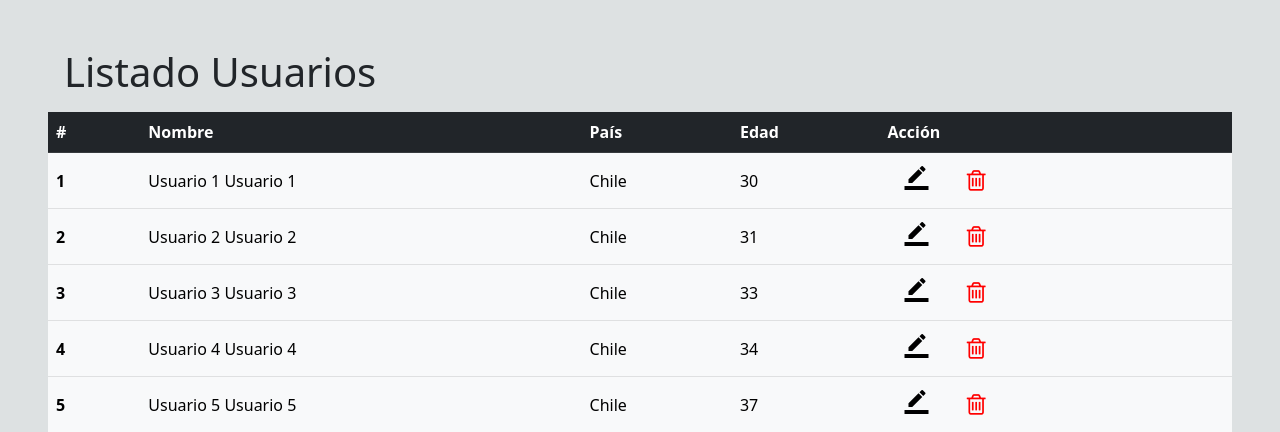
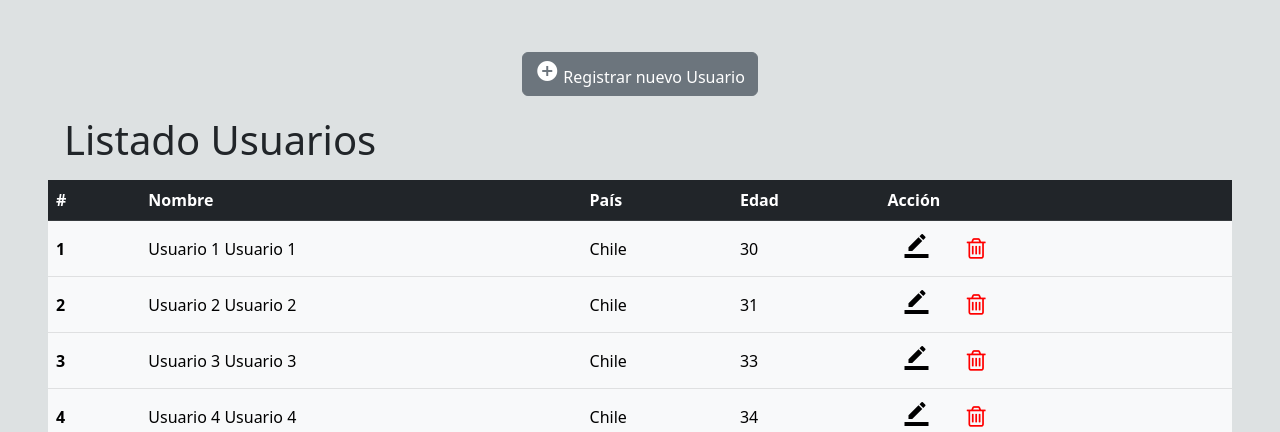
Before and after one commit to Natalia1428/individual_5_M6, a Django app: page /usuarios/ in a window 1280 px wide. Shown: the part 62-494 px from the top of the page. Run offline with Django 4.2, Linux system fonts and the light colour scheme; data comes from the database, SQL or seed files in the repository; both versions use the stored data as it was after the commit.

Commit message:
añadir Usuarios- Cambio

```diff
--- a/proyecto/app/templates/base/base.html
+++ b/proyecto/app/templates/base/base.html
@@ -19,6 +19,7 @@
         <link rel="stylesheet" href="https://cdnjs.cloudflare.com/ajax/libs/font-awesome/5.7.1/css/all.min.css" integrity="sha512-3M00D/rn8n+2ZVXBO9Hib0GKNpkm8MSUU/e2VNthDyBYxKWG+BftNYYcuEjXlyrSO637tidzMBXfE7sQm0INUg==" crossorigin="anonymous" referrerpolicy="no-referrer" />
         <link href="https://fonts.googleapis.com/icon?family=Material+Icons" rel="stylesheet">
         <link rel="stylesheet" href="https://cdnjs.cloudflare.com/ajax/libs/font-awesome/4.7.0/css/font-awesome.min.css">
+
         <title>{% block title %}{% endblock %}</title>
     </head>
     <body>
@@ -90,14 +91,7 @@
                                 href="{% url 'logout' %}"
                                 >Cerrar Sesión</a>
                             {% endif %}
-                            {% if cuentaActiva %}
-                                <a
-                                class="btn btn-outline-light btn-floating m-1"
-                                class="text-white"
-                                role="button"
-                                href="{% url 'registroUsuario' %}"
-                                >Registro</a>
-                            {% endif %}
+
                         </div>
                     </div>
 
--- a/proyecto/app/templates/usuarios.html
+++ b/proyecto/app/templates/usuarios.html
@@ -7,6 +7,16 @@
 
     {% if usuarios  %}
        <div class="m-5">
+            <div class = "text-center">
+
+                <a
+                class="btn btn-secondary btn-floating m-1"
+                class="text-white"
+                role="button"
+                href="{% url 'registroUsuario' %}"
+                ><i class="material-icons">add_circle</i> Registrar nuevo Usuario</a>
+
+            </div>
             <h1 class ="m-3">Listado Usuarios</h1>
             <table class="table align-middle  table-hover">
                 <thead class="table-dark">
```
Also changed, not shown: proyecto/db.sqlite3.
